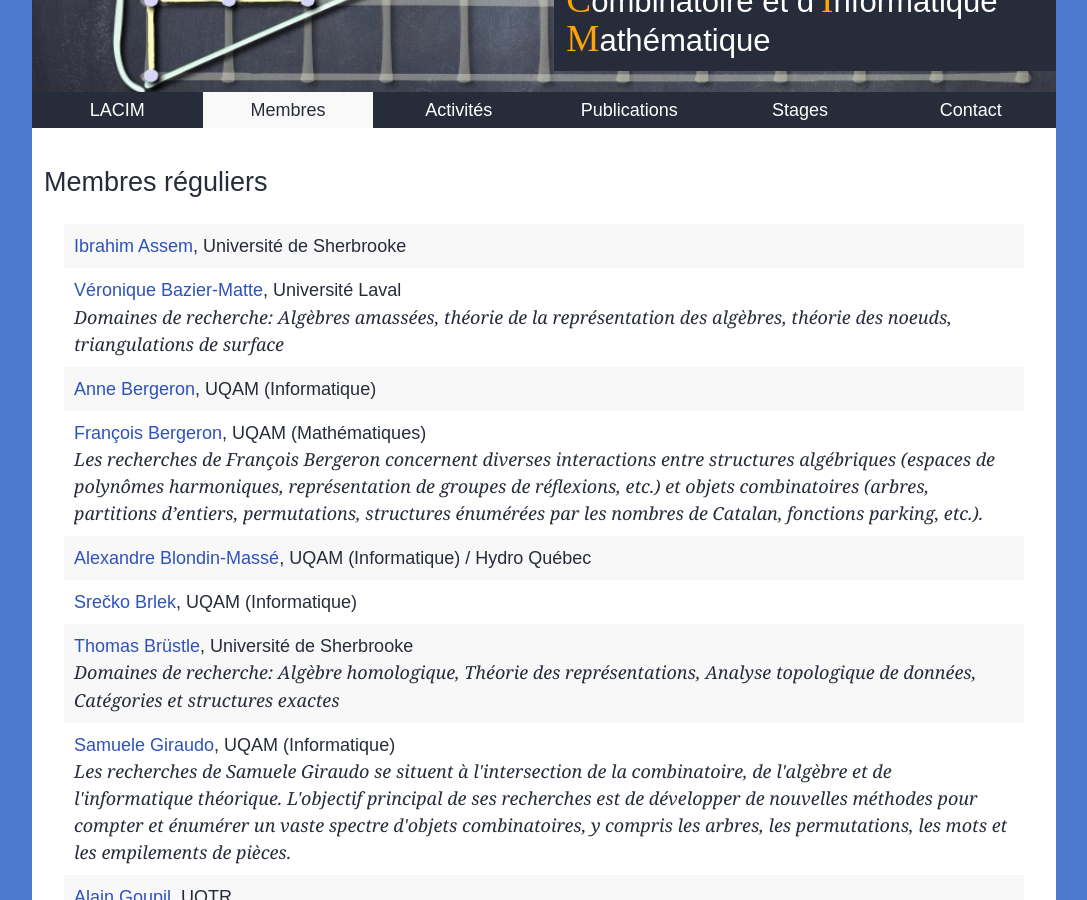
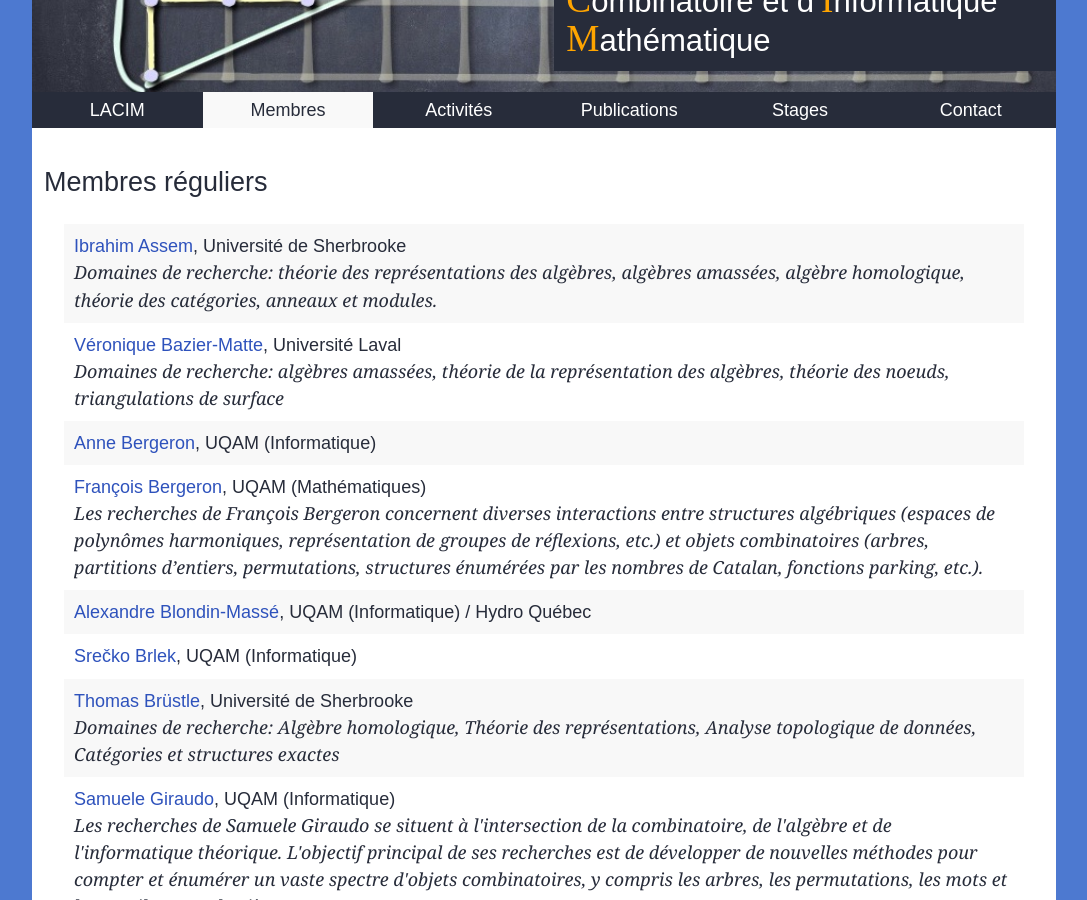
Before and after one commit to lacim-uqam/lacim-uqam.github.io, a Jekyll site: the page built from fr/membres.md, in a window 1280 px wide and 900 px high, scrolled down 359 px. Shown: the whole window, without its empty margins (96-1183 px from the left). Built offline with Jekyll 4.4.1, drawn with Linux system fonts in a browser that asks for light colours; formulas are drawn with MathJax 3.

```diff
--- a/_data/members/regular.yml
+++ b/_data/members/regular.yml
@@ -1,18 +1,24 @@
 - name: Ibrahim Assem
   affiliation: Université de Sherbrooke
   email: Ibrahim.Assem@USherbrooke.ca
-  website: https://www.usherbrooke.ca/sciences/personnel/mathematiques/corps-professoral/professeurs/ibrahim-assem/
+  website: https://ibrahim-assem.espaceweb.usherbrooke.ca
+  interets_de_recherche: >
+    Domaines de recherche: théorie des représentations des algèbres, algèbres
+    amassées, algèbre homologique, théorie des catégories, anneaux et modules.
+  research_interests: >
+    Research areas: representation theory of algebras, cluster algebras,
+    homological algebra, category theory, rings and modules.
 
 - name: Véronique Bazier-Matte
   affiliation: Université Laval
   email: veronique.bazier-matte.1@ulaval.ca
   website: https://sites.google.com/view/veronique-bazier-matte
   interets_de_recherche: >
-    Domaines de recherche: Algèbres amassées, théorie de la représentation des
+    Domaines de recherche: algèbres amassées, théorie de la représentation des
     algèbres, théorie des noeuds, triangulations de surface
   research_interests: >
-    Research areas: Cluster algebras, representation theory of algebras, knot
-    theory, triangulation of marked surfaces
+    Research areas: cluster algebras, representation theory of algebras, knot
+    theory, triangulation of marked surfaces.
 
 - name: Anne Bergeron
   affiliation: UQAM (Informatique)
```
